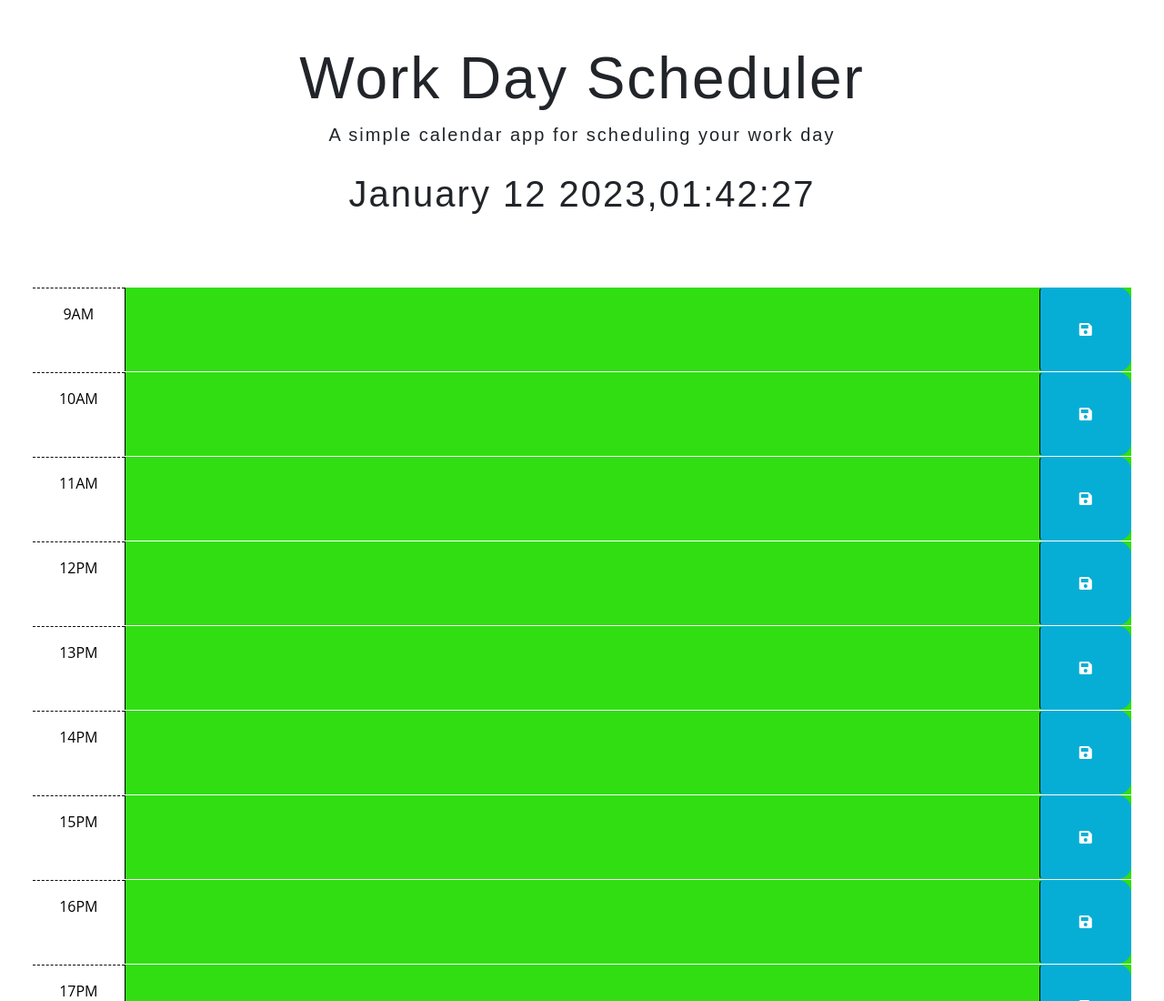
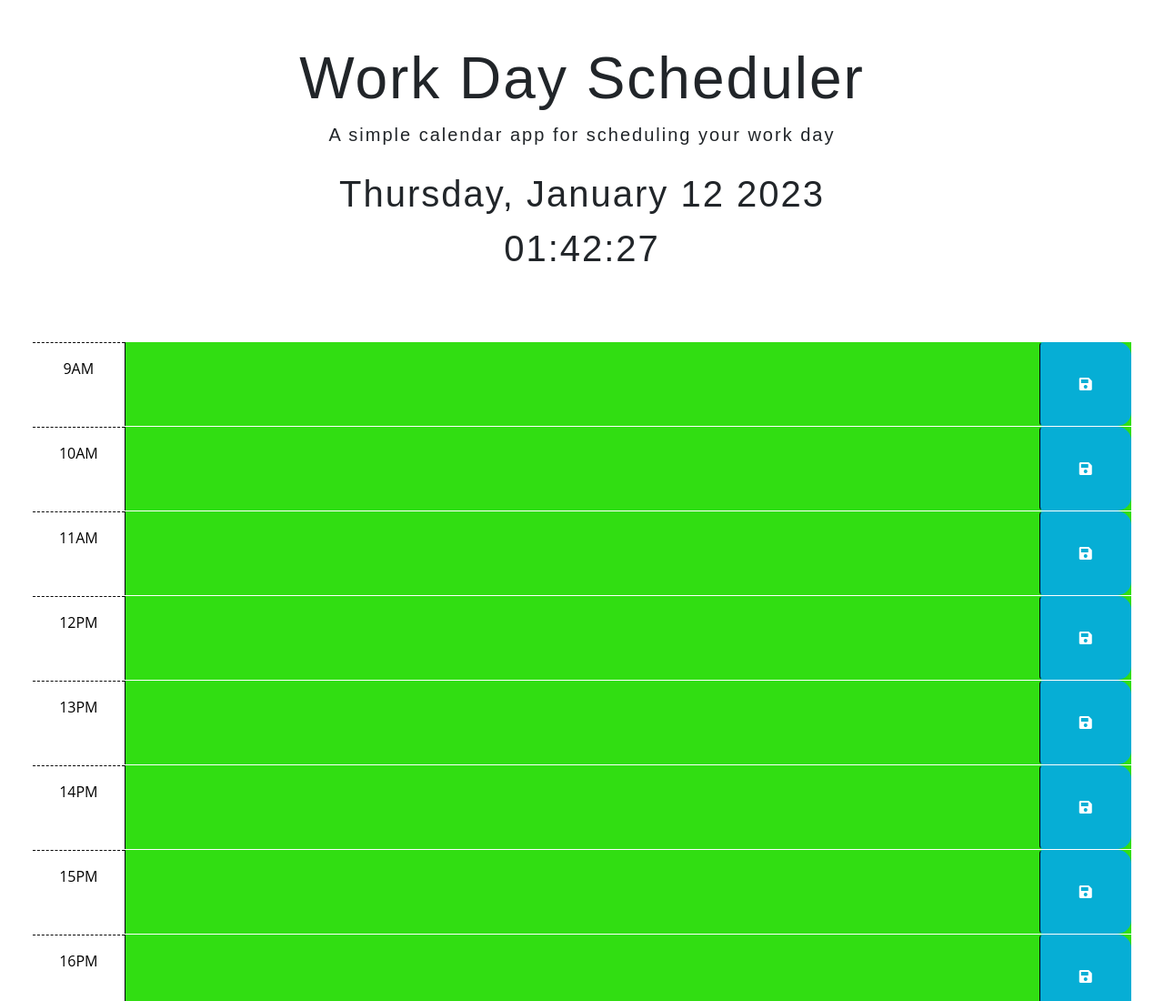
Before and after one commit to Fabri-Tech/Third-Party-APIs-Work-Day-Scheduler-Fabrizio-Trevi-o, a plain HTML site: page index.html in a window 1280 px wide. Shown: the top 1100 px of the page at 91% size. Drawn offline with nearby package versions, Linux system fonts and the light colour scheme.

Commit message:
added weekday and update .md file

```diff
--- a/Develop/script.js
+++ b/Develop/script.js
@@ -1,17 +1,18 @@
+
 // this constant was obtained from the HTML and will show the date and time in the webpage
 const clock = document.getElementById("clock")
 
 
 //this function will display the clock in the webpage
 function updateClock() {
+    const weekDay = dayjs().format('dddd') // this will show the day of the week
     const time = dayjs().format('HH:mm:ss'); //you can change to the format you want
     const date = dayjs().format('MMMM D YYYY'); //you can change to the format you want
-    clock.innerHTML = `${date},${time}`; // this will retrieve the date and time and show it in the webpage
+    clock.innerHTML = `${weekDay}, ${date}<br>${time}`; // this will retrieve the date and time and show it in the webpage ,the <br> was used to insert a line break
 
   }
 // this function will update the clock 1 second at a time
 setInterval(updateClock, 1000);
-
 
 
 // save the data to local storage when the icon "save" is clicked
```
Also changed, not shown: index.html (+1 -0 lines), 1 other file.
